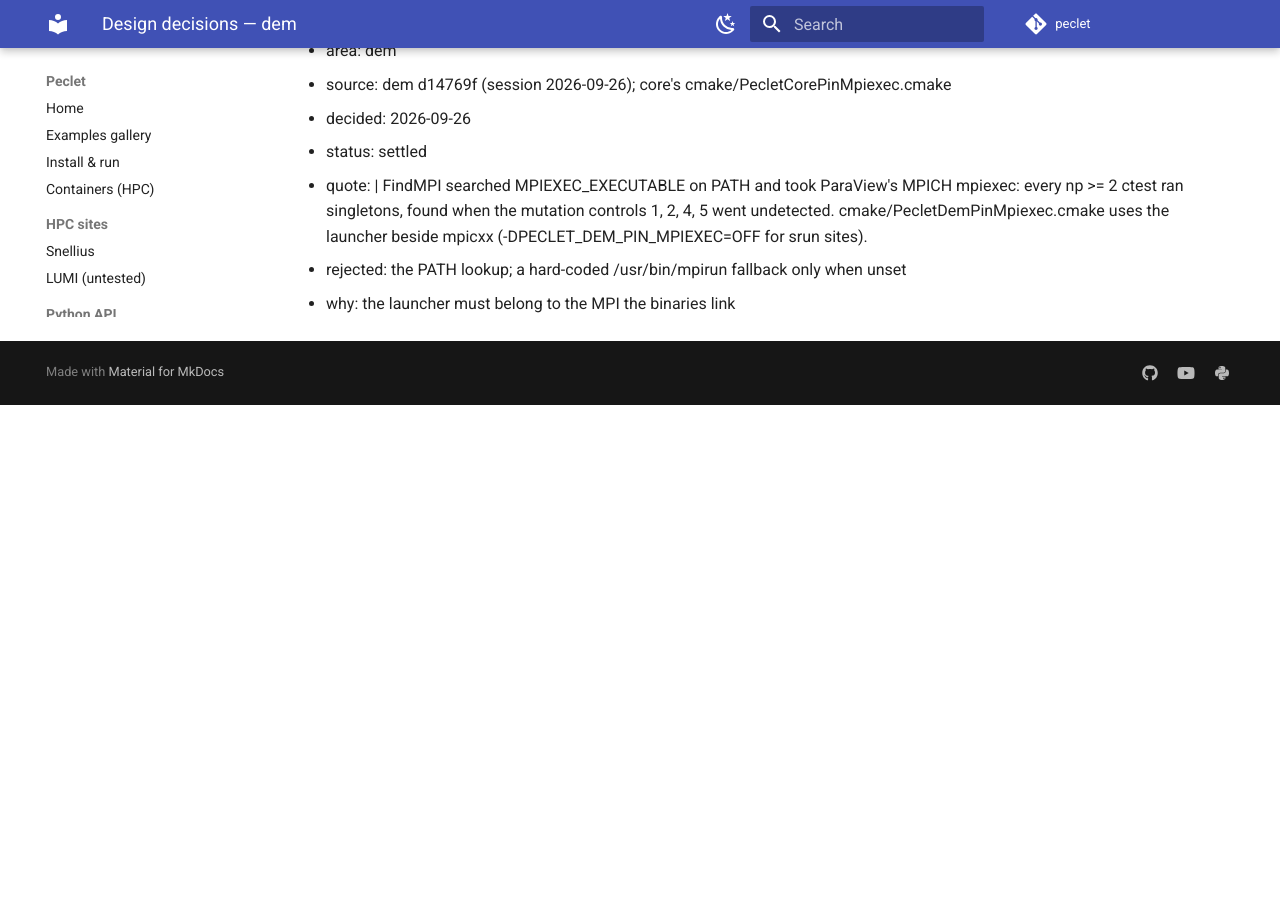
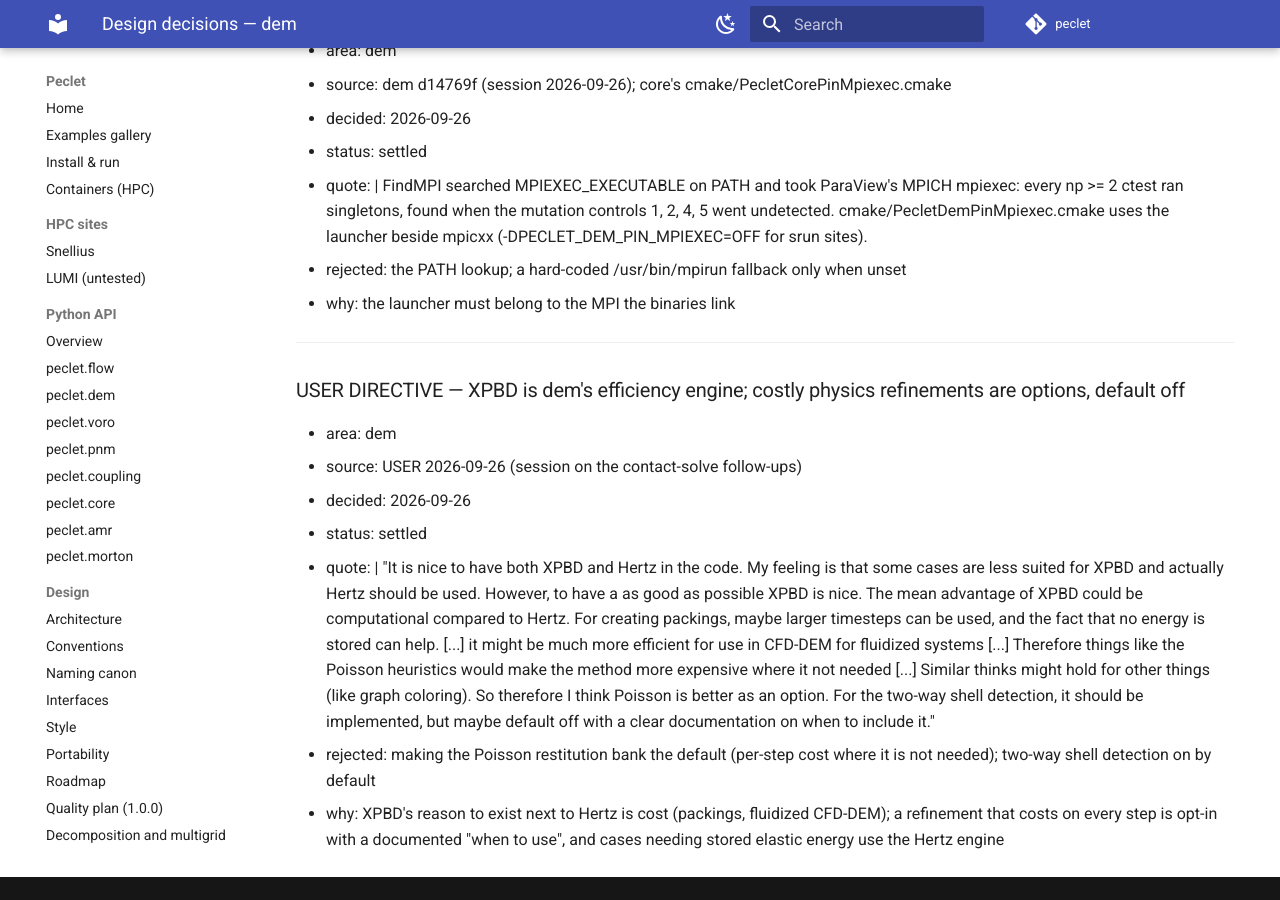
Before and after one commit to computational-chemical-engineering/peclet, an MkDocs documentation site: the page built from docs/decisions/dem.md, in a window 1280 px wide and 900 px high, scrolled down 44829 px. Built offline with MkDocs 1.6.1 and Material for MkDocs 9.7.7, drawn with Linux system fonts in a browser that asks for light colours; comment, search, counter and statistics services are not loaded; before the commit the page ends 45234 px from its top, so only the background shows below that.

Commit message:
register: USER DIRECTIVE — dem XPBD is the efficiency engine; per-step-costly refinements (Poisson bank, two-way shell detection) opt-in, default off, with documented when-to-use (579: 520 in force)
Co-Authored-By: Claude Opus 5.5 <noreply@anthropic.com>
Claude-Session: https://claude.ai/code/session_0145vVzMZ2ho61xpVzUerEZd

```diff
--- a/docs/decisions/dem.md
+++ b/docs/decisions/dem.md
@@ -1577,3 +1577,24 @@ PSOR would have a unique least-displacement fixed point and legitimate over-rela
     srun sites).
 - rejected: the PATH lookup; a hard-coded /usr/bin/mpirun fallback only when unset
 - why: the launcher must belong to the MPI the binaries link
+
+
+---
+
+### USER DIRECTIVE — XPBD is dem's efficiency engine; costly physics refinements are options, default off
+- area: dem
+- source: USER 2026-09-26 (session on the contact-solve follow-ups)
+- decided: 2026-09-26
+- status: settled
+- quote: |
+    "It is nice to have both XPBD and Hertz in the code. My feeling is that some cases are less
+    suited for XPBD and actually Hertz should be used. However, to have a as good as possible XPBD is
+    nice. The mean advantage of XPBD could be computational compared to Hertz. For creating packings,
+    maybe larger timesteps can be used, and the fact that no energy is stored can help. [...] it
+    might be much more efficient for use in CFD-DEM for fluidized systems [...] Therefore things like
+    the Poisson heuristics would make the method more expensive where it not needed [...] Similar
+    thinks might hold for other things (like graph coloring). So therefore I think Poisson is better
+    as an option. For the two-way shell detection, it should be implemented, but maybe default off
+    with a clear documentation on when to include it."
+- rejected: making the Poisson restitution bank the default (per-step cost where it is not needed); two-way shell detection on by default
+- why: XPBD's reason to exist next to Hertz is cost (packings, fluidized CFD-DEM); a refinement that costs on every step is opt-in with a documented "when to use", and cases needing stored elastic energy use the Hertz engine
```
Also changed, not shown: CLAUDE.md (+1 -1 lines), docs/DECISIONS.md (+2 -1 lines).
